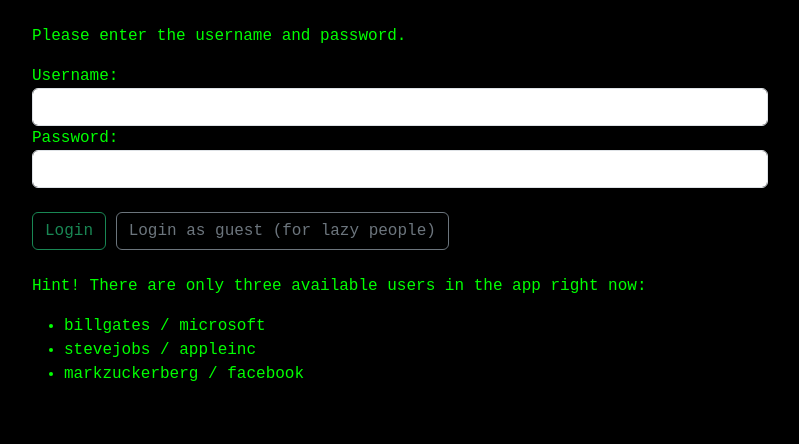
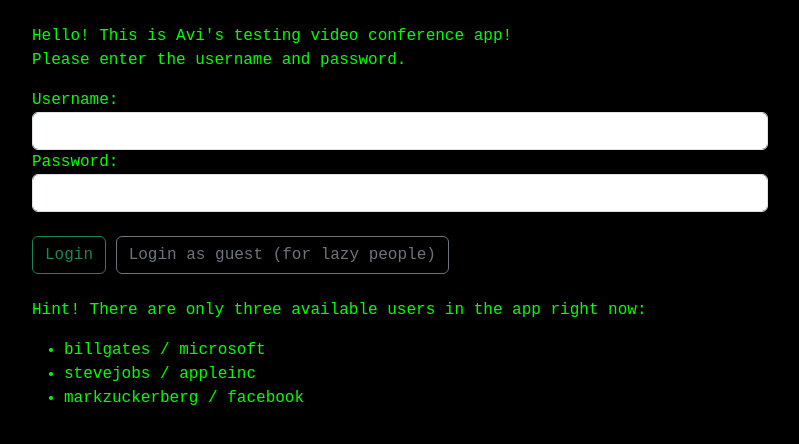
Before and after one commit to aviconf/aviconf.github.io, a plain HTML site: page index.html in a window 1280 px wide. Shown: the whole page, without its empty margins (50-849 px from the left). Drawn offline with nearby package versions, Linux system fonts and the light colour scheme; a script that the page names is missing.

Commit message:
add greeting

```diff
--- a/index.html
+++ b/index.html
@@ -27,7 +27,7 @@
         <div class="row">
             <div class="col-8">
                 <br>
-                <p id="status">Please enter the username and password.</p>
+                <p id="status">Hello! This is Avi's testing video conference app!<br>Please enter the username and password.</p>
                 <div id="members" style="display: none;">
                     <p>The conference members are:</p>
                     <ul id="memberlist"></ul>
```
